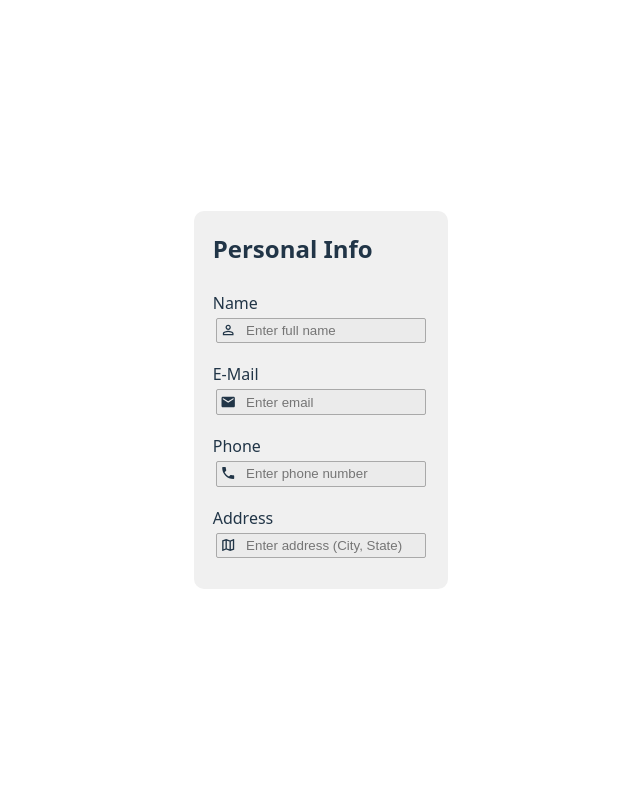
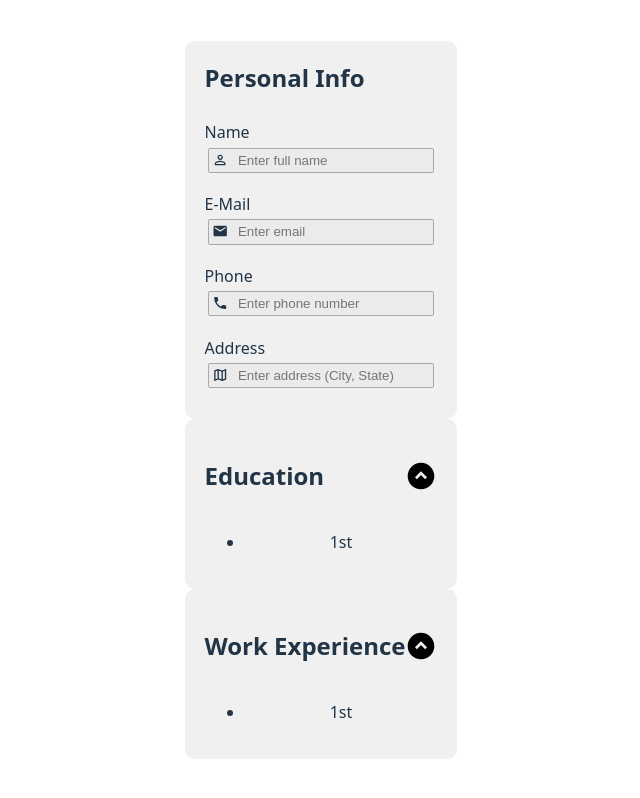
Before and after one commit to ryanertel1/odin-resume-form, a React (Vite) app: page / in a window 1280 px wide. Shown: the whole page, without its empty margins (319-959 px from the left). Built offline with nearby package versions, Linux system fonts and the light colour scheme.

Commit message:
Implement initial list forms with expand button

```diff
--- a/src/App.jsx
+++ b/src/App.jsx
@@ -1,13 +1,13 @@
-import './App.css'
-import TextForm from './components/TextForm.jsx'
-import ListForm from './components/ListForm.jsx'
+import './App.css';
+import TextForm from './components/TextForm.jsx';
+import ListForm from './components/ListForm.jsx';
 
 function App() {
   return (
     <>
       <TextForm title='Personal Info'/>
-      <ListForm />
-      <ListForm />
+      <ListForm title='Education'/>
+      <ListForm title='Work Experience'/>
     </>
   )
 }
--- /dev/null
+++ b/src/components/ExpandButton.jsx
@@ -0,0 +1,14 @@
+import React, { useState } from 'react';
+import '../styles/ExpandButtonStyles.css';
+import { MdExpandCircleDown } from 'react-icons/md';
+
+const ExpandButton = ({ ...props }) => {
+    return(
+        <button onClick={props.onClick}>
+            <MdExpandCircleDown style={props.style}/>
+        </button>
+    )
+}
+
+
+export default ExpandButton;
--- a/src/components/ListForm.jsx
+++ b/src/components/ListForm.jsx
@@ -1,9 +1,35 @@
 import React, { useState, useId } from "react";
 import '../styles/ListFormStyles.css';
+import ExpandButton from './ExpandButton.jsx';
 
-const ListForm = ({ ...props }) => {
+const ListForm = ({ title, ...props }) => {
+
+    const [expandState, setExpandState] = useState(false);
+
+    const style = {
+        transform: expandState ? 'rotate(0deg)':'',
+        transition: 'transform 400ms ease',
+    }
+
+    const handleExpand = () => {
+        setExpandState(expandState ? false:true);
+    }
+
     return (
-        null
+        <>
+            <div className='list-container'>
+                <div className='list-header'>
+                    <h2>{ title ? title:'empty'}</h2>
+                    <ExpandButton
+                        onClick={handleExpand}
+                        style={style}
+                    />
+                    </div>
+                <ul>
+                    <li>1st</li>
+                </ul>
+            </div>
+        </>
     )
 }
 
--- /dev/null
+++ b/src/styles/ExpandButtonStyles.css
@@ -0,0 +1,18 @@
+button {
+    position: relative;
+    border: none;
+    background-color: transparent;
+    font-size: 1em;
+    padding: 0;
+}
+
+button > svg {
+    position: 'absolute';
+    display: block;
+    left: 0;
+    top: 0;
+    min-width: 32px;
+    height: auto;
+    flex-shrink: 0;
+    transform: rotate(180deg);
+}
--- a/src/styles/ListFormStyles.css
+++ b/src/styles/ListFormStyles.css
@@ -0,0 +1,14 @@
+.list-container {
+    display: flex;
+    flex-direction: column;
+    border-radius: 10px;
+    background-color: rgb(240,240,240);
+    padding: 1.2rem;
+}
+
+.list-header {
+    display: flex;
+    flex-direction: row;
+    justify-content: space-between;
+    align-items: center;
+}
```
